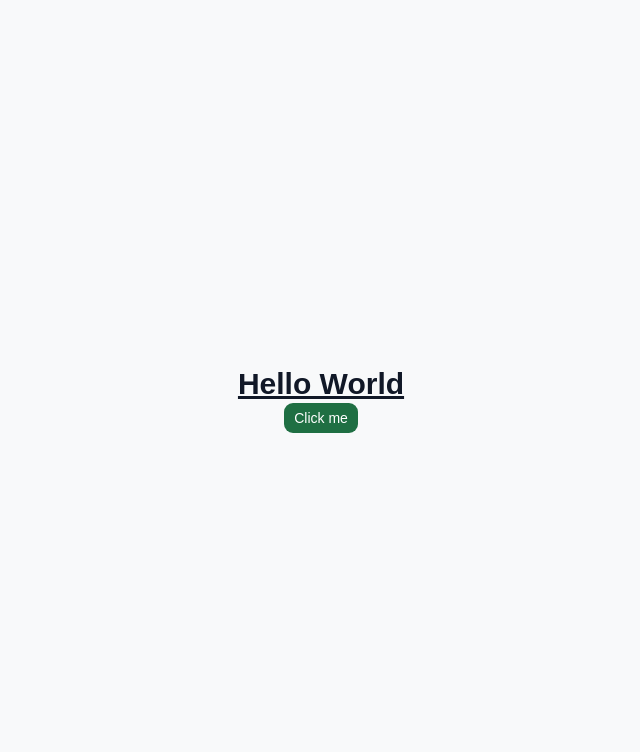
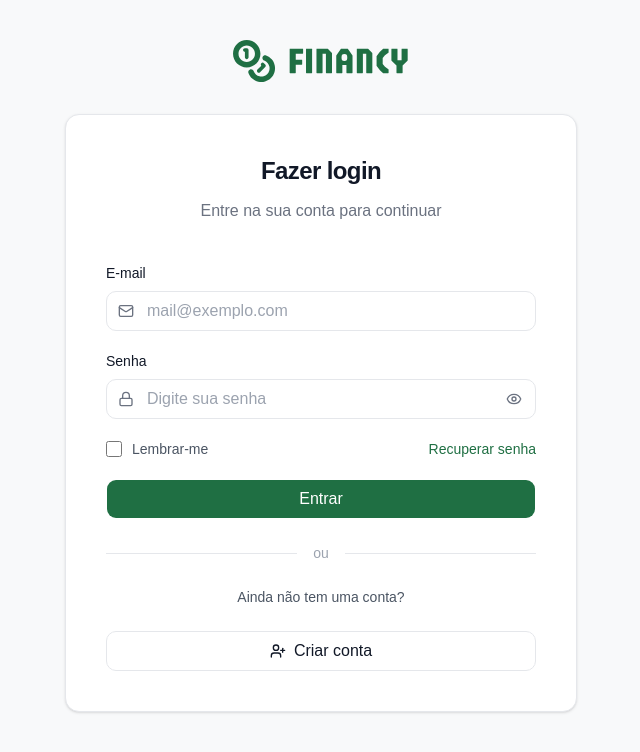
Before and after one commit to joaquimlopespena/financy, a React (Vite) app in the folder frontend/: page / in a window 1280 px wide. Shown: the top 752 px of the page, without its empty margins (319-959 px from the left). Built offline with nearby package versions, Linux system fonts and the light colour scheme.

Commit message:
Add login functionality: implement Login component with form for user authentication, including email and password fields, and integrate it into the main App component. Update TypeScript configuration for path aliasing.

```diff
--- a/frontend/src/App.tsx
+++ b/frontend/src/App.tsx
@@ -1,16 +1,18 @@
 import { Layout } from "./components/Layout"
-import { Button } from "./components/ui/button"
+import Login from "./pages/auth/Login"
 
 function App() {
 
   return (
     <Layout>
-      <div className="flex flex-col items-center justify-center h-screen">
+
+      <Login />
+      {/* <div className="flex flex-col items-center justify-center h-screen">
         <h1 className="text-3xl font-bold underline">Hello World</h1>
         <Button>
         Click me
         </Button>
-      </div>
+      </div> */}
     </Layout>
   )
 }
--- /dev/null
+++ b/frontend/src/pages/auth/Login.tsx
@@ -0,0 +1,127 @@
+import { useState } from "react";
+import { Eye, EyeOff, Lock, Mail, UserPlus } from "lucide-react";
+import { Button } from "../../components/ui/button";
+import { Card, CardContent, CardDescription, CardHeader, CardTitle } from "../../components/ui/card";
+import { Input } from "../../components/ui/input";
+import { Label } from "../../components/ui/label";
+import { cn } from "../../lib/utils";
+import logo from "../../assets/logo.svg";
+
+export default function Login() {
+    const [showPassword, setShowPassword] = useState(false);
+
+    return (
+        <div className="flex min-h-[calc(100vh-4rem)] flex-col items-center justify-center gap-8 px-4 py-10">
+            <img src={logo} alt="Financy" className="h-auto w-44" />
+
+            <Card
+                className={cn(
+                    "w-full max-w-md rounded-xl border border-gray-200 bg-white py-0 shadow-sm ring-0",
+                    "sm:max-w-lg",
+                )}
+            >
+                <CardHeader className="space-y-2 px-8 pt-10 text-center sm:px-10">
+                    <CardTitle className="font-sans text-2xl font-bold tracking-tight text-gray-800">
+                        Fazer login
+                    </CardTitle>
+                    <CardDescription className="text-base font-normal text-gray-500">
+                        Entre na sua conta para continuar
+                    </CardDescription>
+                </CardHeader>
+
+                <CardContent className="space-y-6 px-8 pb-10 pt-6 sm:px-10">
+                    <form className="space-y-5" onSubmit={(e) => e.preventDefault()}>
+                        <div className="space-y-2">
+                            <Label htmlFor="email" className="text-sm font-medium text-gray-800">
+                                E-mail
+                            </Label>
+                            <div className="relative">
+                                <Mail
+                                    className="pointer-events-none absolute left-3 top-1/2 size-4 -translate-y-1/2 text-gray-500"
+                                    aria-hidden
+                                />
+                                <Input
+                                    id="email"
+                                    type="email"
+                                    autoComplete="email"
+                                    placeholder="mail@exemplo.com"
+                                    className="h-10 rounded-lg border-gray-200 bg-white pl-10 pr-3 text-base placeholder:text-gray-400 md:text-base"
+                                />
+                            </div>
+                        </div>
+
+                        <div className="space-y-2">
+                            <Label htmlFor="password" className="text-sm font-medium text-gray-800">
+                                Senha
+                            </Label>
+                            <div className="relative">
+                                <Lock
+                                    className="pointer-events-none absolute left-3 top-1/2 size-4 -translate-y-1/2 text-gray-500"
+                                    aria-hidden
+                                />
+                                <Input
+                                    id="password"
+                                    type={showPassword ? "text" : "password"}
+                                    autoComplete="current-password"
+                                    placeholder="Digite sua senha"
+                                    className="h-10 rounded-lg border-gray-200 bg-white pl-10 pr-11 text-base placeholder:text-gray-400 md:text-base"
+                                />
+                                <button
+                                    type="button"
+                                    onClick={() => setShowPassword((v) => !v)}
+                                    className="absolute right-2 top-1/2 -translate-y-1/2 rounded-md p-1.5 text-gray-500 transition-colors hover:bg-gray-100 hover:text-gray-700"
+                                    aria-label={showPassword ? "Ocultar senha" : "Mostrar senha"}
+                                >
+                                    {showPassword ? (
+                                        <EyeOff className="size-4" />
+                                    ) : (
+                                        <Eye className="size-4" />
+                                    )}
+                                </button>
+                            </div>
+                        </div>
+
+                        <div className="flex flex-wrap items-center justify-between gap-3">
+                            <label className="flex cursor-pointer items-center gap-2.5 text-sm text-gray-600">
+                                <input
+                                    type="checkbox"
+                                    name="remember"
+                                    className="size-4 rounded border-gray-300 text-brand-base focus:ring-2 focus:ring-brand-base/30"
+                                />
+                                Lembrar-me
+                            </label>
+                            <a
+                                href="#"
+                                className="text-sm font-medium text-brand-base hover:underline"
+                            >
+                                Recuperar senha
+                            </a>
+                        </div>
+
+                        <Button type="submit" className="h-10 py-3 w-full text-base font-medium">
+                            Entrar
+                        </Button>
+                    </form>
+
+                    <div className="relative flex items-center gap-4">
+                        <span className="h-px flex-1 bg-gray-200" />
+                        <span className="text-sm text-gray-400">ou</span>
+                        <span className="h-px flex-1 bg-gray-200" />
+                    </div>
+                    <div className="text-center">
+                        <p className="text-sm font-normal text-gray-600">Ainda não tem uma conta? </p>
+                    </div>
+
+                    <Button
+                        type="button"
+                        variant="outline"
+                        className="h-10 py-3 w-full gap-2 border-gray-200 bg-white text-base font-medium text-gray-800 hover:bg-gray-50"
+                    >
+                        <UserPlus className="size-4" />
+                        Criar conta
+                    </Button>
+                </CardContent>
+            </Card>
+        </div>
+    );
+}
--- a/frontend/tsconfig.app.json
+++ b/frontend/tsconfig.app.json
@@ -1,5 +1,9 @@
 {
   "compilerOptions": {
+    "baseUrl": ".",
+    "paths": {
+      "@/*": ["./src/*"]
+    },
     "tsBuildInfoFile": "./node_modules/.tmp/tsconfig.app.tsbuildinfo",
     "target": "ES2023",
     "useDefineForClassFields": true,
```
Also changed, not shown: frontend/src/pages/auth/Registrar.tsx (added).
